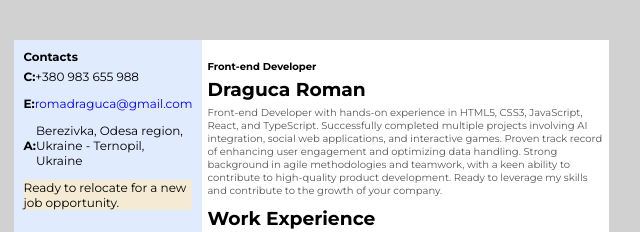
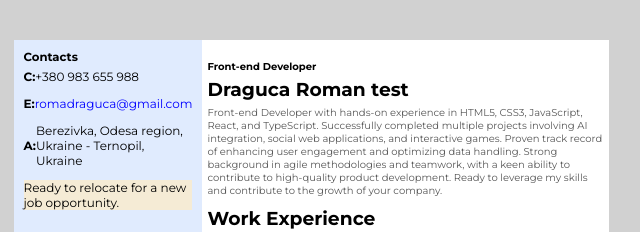
Before and after one commit to merih1m/CV, a plain HTML site: page index.html in a window 1280 px wide. Shown: the top 232 px of the page, 329-969 px from the left. Drawn offline with Linux system fonts and the light colour scheme.

Commit message:
deploy: c095d196b5a8c058c6d2b8de2be82a61e13f2a8a

```diff
--- a/index.html
+++ b/index.html
@@ -20,7 +20,7 @@
 		<section class="main-content">
 			<section class="container-header">
 				<h2 class="my-profession">Front-end Developer</h2>
-				<h1>Draguca Roman</h1>
+				<h1>Draguca Roman test</h1>
 				<p class="my-describe">
 					Front-end Developer with hands-on experience in HTML5, CSS3, JavaScript, React, and TypeScript.
 					Successfully completed multiple projects involving AI integration, social web applications, and
```
